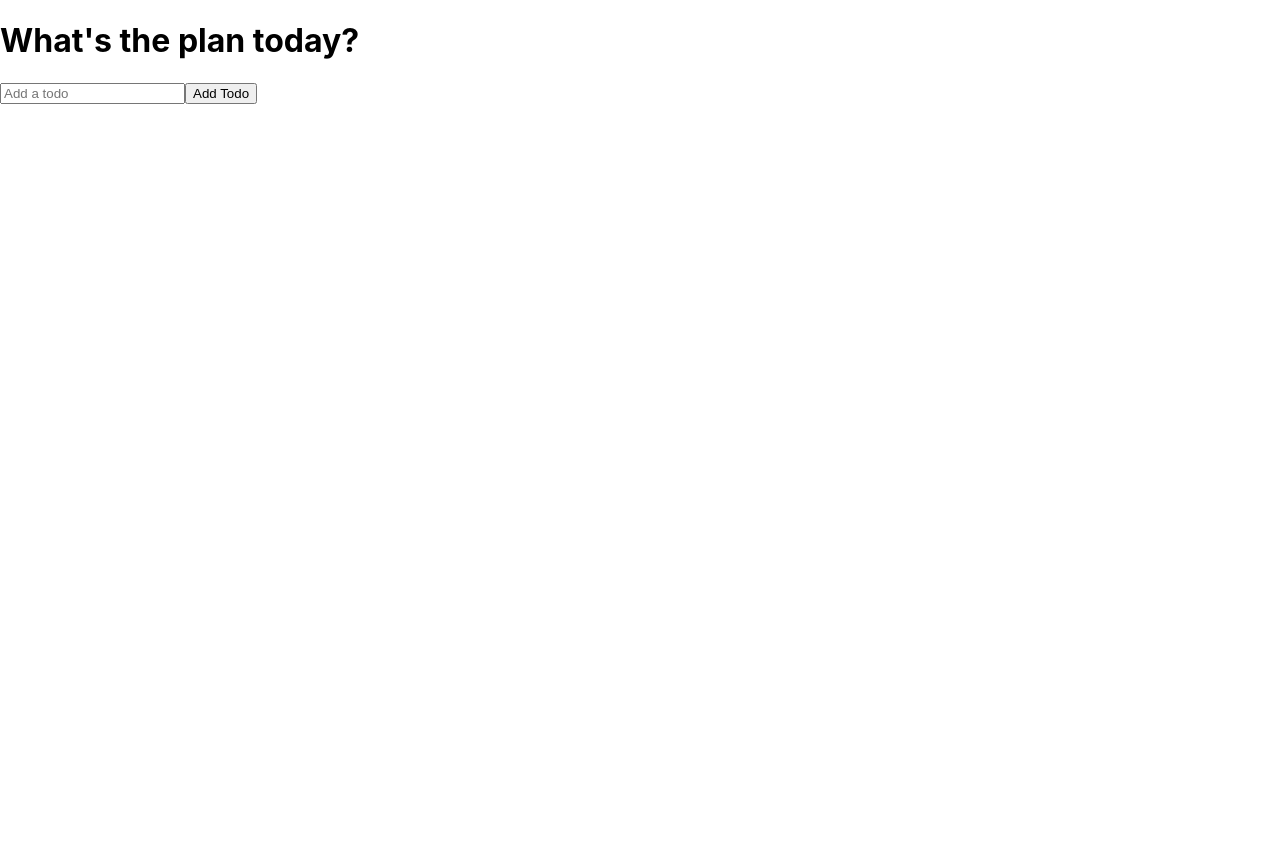
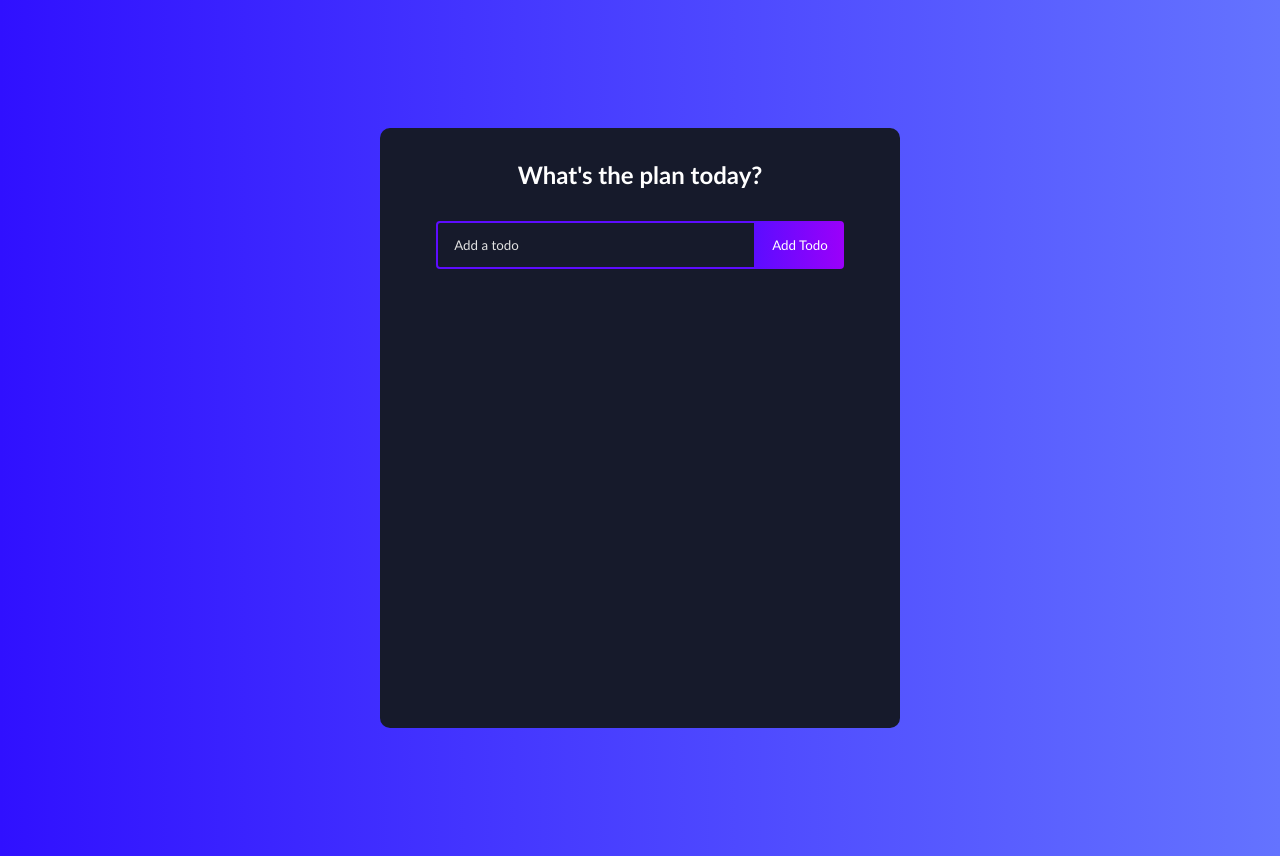
Before and after one commit to rathanDev/react, a React (Create React App) app in the folder todo-brian/: page / in a window 1280 px wide. Before the commit the page ends 800 px from the top, so only its background shows below. Built offline with nearby package versions, Linux system fonts and the light colour scheme.

Commit message:
Style todo

```diff
--- a/todo-brian/src/App.css
+++ b/todo-brian/src/App.css
@@ -1,38 +1,147 @@
-.App {
-  text-align: center;
+* {
+  box-sizing: border-box;
+  margin: 0;
+  padding: 0;
+  font-family: 'Trebuchet MS', 'Lucida Sans Unicode', 'Lucida Grande',
+    'Lucida Sans', Arial, sans-serif;
 }
 
-.App-logo {
-  height: 40vmin;
-  pointer-events: none;
+body {
+  background: linear-gradient(
+    90deg,
+    rgba(48, 16, 255, 1) 0%,
+    rgba(100, 115, 255, 1) 100%
+  );
+}
+.todo-app {
+  display: flex;
+  flex-direction: column;
+  justify-content: start;
+  width: 520px;
+  min-height: 600px;
+  background: #161a2b;
+  text-align: center;
+  margin: 128px auto;
+  border-radius: 10px;
+  padding-bottom: 32px;
 }
 
-@media (prefers-reduced-motion: no-preference) {
-  .App-logo {
-    animation: App-logo-spin infinite 20s linear;
-  }
+h1 {
+  margin: 32px 0;
+  color: #fff;
+  font-size: 24px;
 }
 
-.App-header {
-  background-color: #282c34;
-  min-height: 100vh;
-  display: flex;
-  flex-direction: column;
-  align-items: center;
-  justify-content: center;
-  font-size: calc(10px + 2vmin);
-  color: white;
+.complete {
+  text-decoration: line-through;
+  opacity: 0.4;
 }
 
-.App-link {
-  color: #61dafb;
+.todo-form {
+  margin-bottom: 32px;
 }
 
-@keyframes App-logo-spin {
-  from {
-    transform: rotate(0deg);
-  }
-  to {
-    transform: rotate(360deg);
-  }
+.todo-input {
+  padding: 14px 32px 14px 16px;
+  border-radius: 4px 0 0 4px;
+  border: 2px solid #5d0cff;
+  outline: none;
+  width: 320px;
+  background: transparent;
+  color: #fff;
 }
+
+.todo-input::placeholder {
+  color: #e2e2e2;
+}
+
+.todo-button {
+  padding: 16px;
+  border: none;
+  border-radius: 0 4px 4px 0;
+  cursor: pointer;
+  outline: none;
+  background: linear-gradient(
+    90deg,
+    rgba(93, 12, 255, 1) 0%,
+    rgba(155, 0, 250, 1) 100%
+  );
+  color: #fff;
+  text-transform: capitalize;
+}
+
+.todo-input.edit {
+  border: 2px solid #149fff;
+}
+
+.todo-button.edit {
+  background: linear-gradient(
+    90deg,
+    rgba(20, 159, 255, 1) 0%,
+    rgba(17, 122, 255, 1) 100%
+  );
+  padding: 16px 22px;
+}
+
+.todo-container {
+  display: flex;
+  flex-direction: row;
+  position: relative;
+}
+
+.todo-row {
+  display: flex;
+  justify-content: space-between;
+  align-items: center;
+  margin: 4px auto;
+  color: #fff;
+  background: linear-gradient(
+    90deg,
+    rgba(255, 118, 20, 1) 0%,
+    rgba(255, 84, 17, 1) 100%
+  );
+
+  padding: 16px;
+  border-radius: 5px;
+  width: 90%;
+}
+
+.todo-row:nth-child(4n + 1) {
+  background: linear-gradient(
+    90deg,
+    rgba(93, 12, 255, 1) 0%,
+    rgba(155, 0, 250, 1) 100%
+  );
+}
+
+.todo-row:nth-child(4n + 2) {
+  background: linear-gradient(
+    90deg,
+    rgba(255, 12, 241, 1) 0%,
+    rgba(250, 0, 135, 1) 100%
+  );
+}
+
+.todo-row:nth-child(4n + 3) {
+  background: linear-gradient(
+    90deg,
+    rgba(20, 159, 255, 1) 0%,
+    rgba(17, 122, 255, 1) 100%
+  );
+}
+
+.icons {
+  display: flex;
+  align-items: center;
+  font-size: 24px;
+  cursor: pointer;
+}
+
+.delete-icon {
+  margin-right: 5px;
+  color: #fff;
+}
+
+.edit-icon {
+  color: #fff;
+}
--- a/todo-brian/src/components/Todo.js
+++ b/todo-brian/src/components/Todo.js
@@ -2,13 +2,26 @@ import { useState } from 'react'
 import TodoList from "./TodoList";
 import { RiCloseCircleLine } from 'react-icons/ri'
 import { TiEdit } from 'react-icons/ti'
+import TodoForm from './TodoForm';
 
-const Todo = ({ todos, completeTodo, removeTodo }) => {
+const Todo = ({ todos, completeTodo, removeTodo, updateTodo }) => {
 
     const [edit, setEdit] = useState({
         id: null,
         value: ''
     })
+
+    const submitUpdate = value => {
+        updateTodo(edit.id, value)
+        setEdit({
+            id: null,
+            value: ''
+        })
+    }
+
+    if (edit.id) {
+        return <TodoForm edit={edit} onSubmit={submitUpdate} />
+    }
 
     // return (
     //     <div></div>
@@ -25,6 +38,7 @@ const Todo = ({ todos, completeTodo, removeTodo }) => {
             >
                 {todo.text}
             </div>
+
             <div className="icons">
                 <RiCloseCircleLine
                     className='delete-icon'
@@ -32,9 +46,10 @@ const Todo = ({ todos, completeTodo, removeTodo }) => {
                 />
                 <TiEdit
                     className='edit-icon'
-                    onClick={() => setEdit({id: todo.id, value: todo.text})}
+                    onClick={() => setEdit({ id: todo.id, value: todo.text })}
                 />
             </div>
+
         </div>
     ))
 }
--- a/todo-brian/src/components/TodoForm.js
+++ b/todo-brian/src/components/TodoForm.js
@@ -1,8 +1,14 @@
-import React, { useState } from 'react';
+import { useState, useEffect, useRef } from 'react';
 
 const TodoForm = (props) => {
 
     const [input, setInput] = useState('');
+
+    const inputRef = useRef(null)
+
+    useEffect(() => {
+        inputRef.current.focus()
+    })
 
     const handleChange = e => {
         setInput(e.target.value);
@@ -26,6 +32,7 @@ const TodoForm = (props) => {
                 name='text'
                 className='todo-input'
                 onChange={handleChange}
+                ref={inputRef}
             />
             <button className='todo-button'>Add Todo</button>
         </form>
--- a/todo-brian/src/components/TodoList.js
+++ b/todo-brian/src/components/TodoList.js
@@ -13,6 +13,13 @@ const TodoList = () => {
         const newTodos = [todo, ...todos];
         setTodos(newTodos);
         console.log(todo, ...todos);
+    }
+
+    const updateTodo = (todoId, newValue) => {
+        if (!newValue.text) {
+            return
+        }
+        setTodos(prev => prev.map(item => (item.id === todoId ? newValue : item)))
     }
 
     const removeTodo = id => {
@@ -38,6 +45,7 @@ const TodoList = () => {
             />
             <Todo
                 todos={todos}
+                updateTodo={updateTodo}
                 completeTodo={completeTodo}
                 removeTodo={removeTodo}
             />
```
Also changed, not shown: 1 other file (tests, documents, lock files or other folders).
